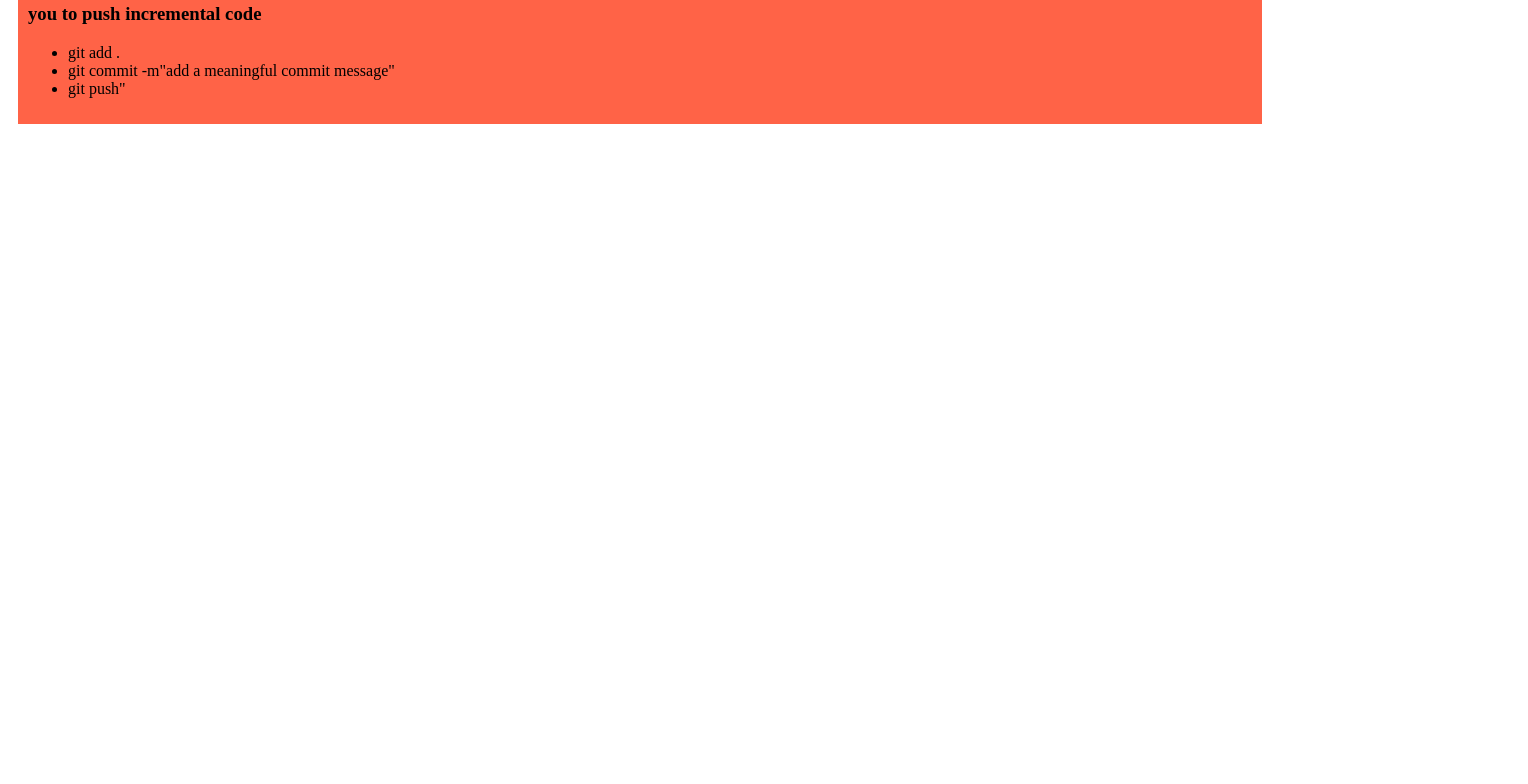
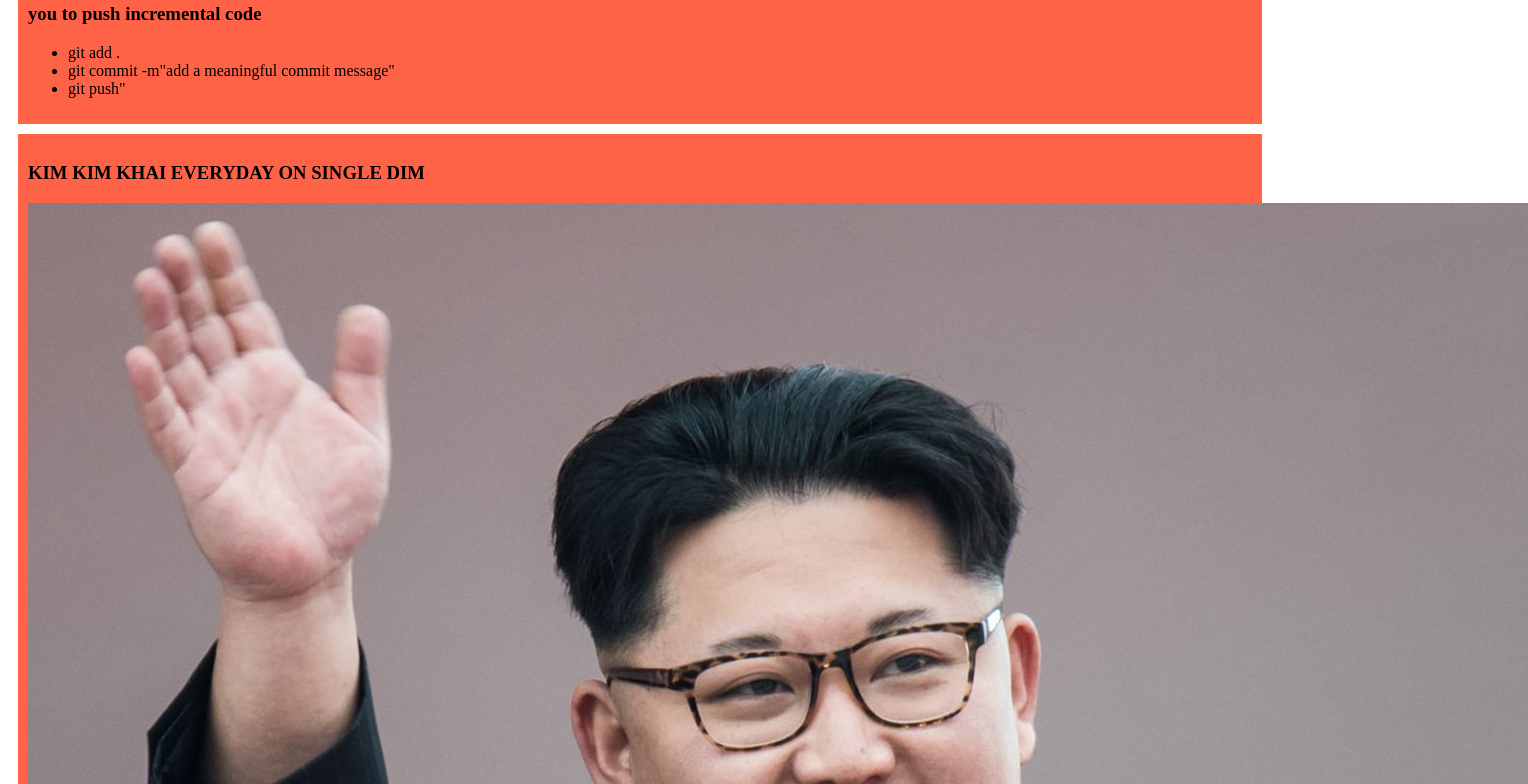
Before and after one commit to MdSharifKhandakar/my-simple-website, a plain HTML site: page index.html in a window 1280 px wide. Shown: the part 460-1244 px from the top of the page, 1528 px wide, since content can reach past the window. Before the commit the page ends 800 px from the top, so only its background shows below. Drawn offline with Linux system fonts and the light colour scheme.

Commit message:
added kim with adim

```diff
--- a/index.html
+++ b/index.html
@@ -29,5 +29,10 @@
 
         </ul>
     </div>
+
+    <div>
+        <h3>KIM KIM KHAI EVERYDAY ON SINGLE DIM</h3>
+        <img src="style/kim-jong-un-85aa021e6d4745f4ba591417d699fdfa.jpg" alt="">
+    </div>
 </body>
 </html>
```
Also changed, not shown: style/kim-jong-un-85aa021e6d4745f4ba591417d699fdfa.jpg (added).
